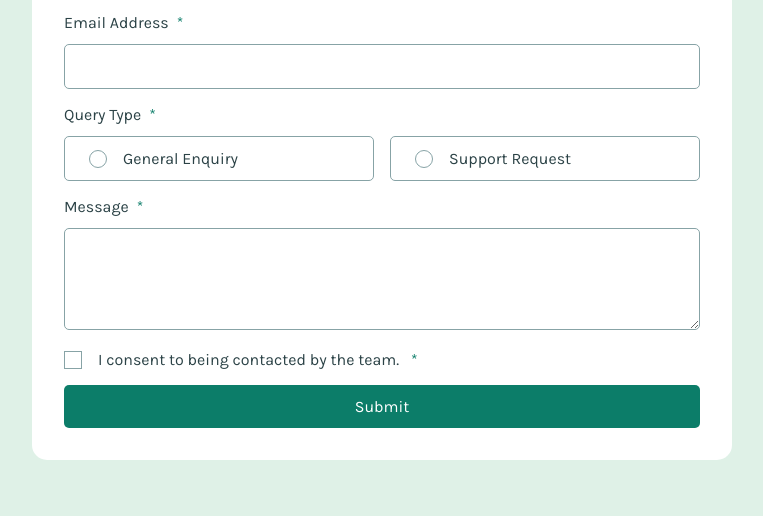
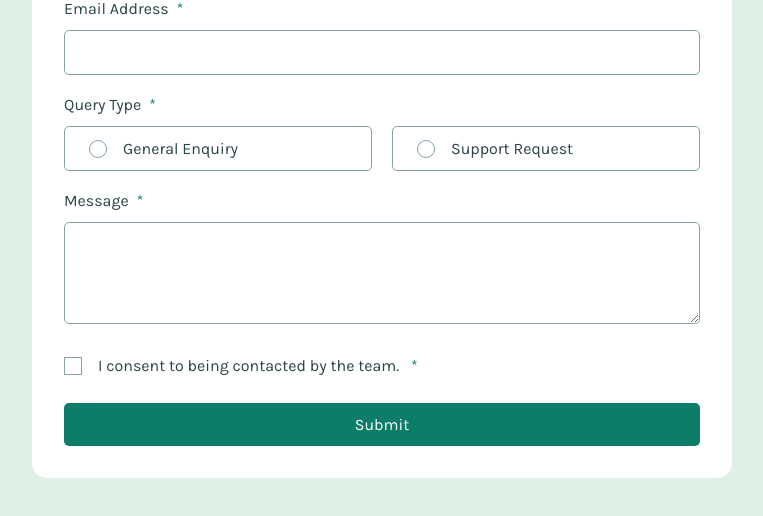
Before and after one commit to zoleee98/contact-form, a website: page index.html in a window 1280 px wide. Shown: the part 252-768 px from the top of the page, without its empty margins (258-1021 px from the left). Drawn offline with Linux system fonts and the light colour scheme.

Commit message:
fix: proper margin

```diff
--- a/src/style.css
+++ b/src/style.css
@@ -32,7 +32,7 @@
 	--radius-sm: 5px;
 	--padding-base: 2rem;
 	--padding-sm: 0.75rem;
-	--gap-base: 1rem;
+	--gap-base: 1.25rem;
 }
 
 body {
@@ -165,6 +165,7 @@ label[for='consent'] {
 	display: flex;
 	align-items: center;
 	cursor: pointer;
+	margin: 0.5rem 0;
 }
 
 .custom-checkbox {
```
